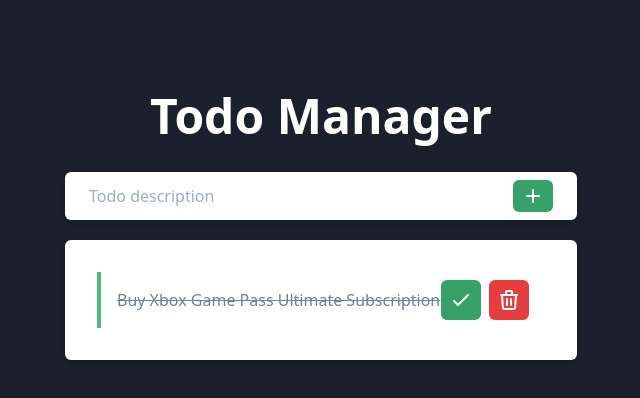
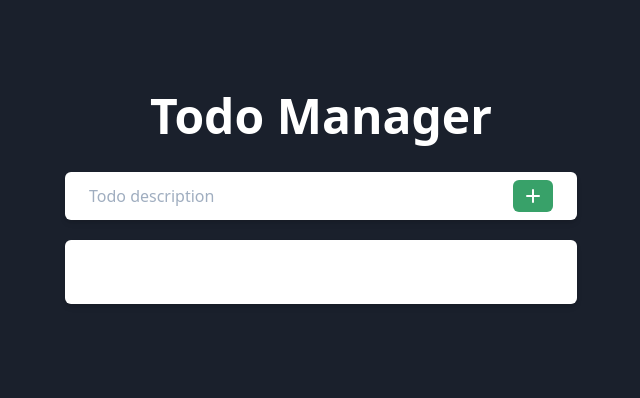
Before and after one commit to angelmtztrc/todo-manager, a React (Create React App) app: page / in a window 1280 px wide. Shown: the top 398 px of the page, without its empty margins (319-959 px from the left). Built offline with nearby package versions, Linux system fonts and the light colour scheme.

Commit message:
:sparkles: adding todos to the dom

```diff
--- a/src/App.js
+++ b/src/App.js
@@ -11,13 +11,14 @@
 
   // Alert Custom Hook
   const [alert, Alert, setAlert] = useAlert();
+
   return (
     <div className="min-h-screen bg-gray-900 relative">
       {alert ? <Alert /> : null}
       <div className="container mx-auto flex flex-col justify-center items-center pt-20">
         <h1 className="text-5xl text-white font-bold">Todo Manager</h1>
         <Input setAlert={setAlert} todos={todos} setTodos={setTodos} />
-        <TodoList />
+        <TodoList todos={todos} />
       </div>
     </div>
   );
--- a/src/components/Todo.js
+++ b/src/components/Todo.js
@@ -1,11 +1,11 @@
 import React from 'react';
 
-const Todo = () => {
+const Todo = ({ todo }) => {
   return (
     <div className="px-4 py-2 border-l-4 border-green-500">
       <div className="flex justify-between items-center">
         <p className="text-base line-through text-gray-600">
-          Buy Xbox Game Pass Ultimate Subscription
+          {todo.description}
         </p>
         <div>
           <button className="mr-2 px-2 py-2 bg-green-600 hover:bg-green-700 transition-all ease-out duration-300 rounded-md">
--- a/src/components/TodoList.js
+++ b/src/components/TodoList.js
@@ -3,10 +3,12 @@
 // Components
 import Todo from './Todo';
 
-const TodoList = () => {
+const TodoList = ({ todos }) => {
   return (
     <main className="mt-5 mx-auto bg-white w-full max-w-lg rounded-md shadow-md p-8">
-      <Todo />
+      {todos.map(todo => (
+        <Todo todo={todo} />
+      ))}
     </main>
   );
 };
```
